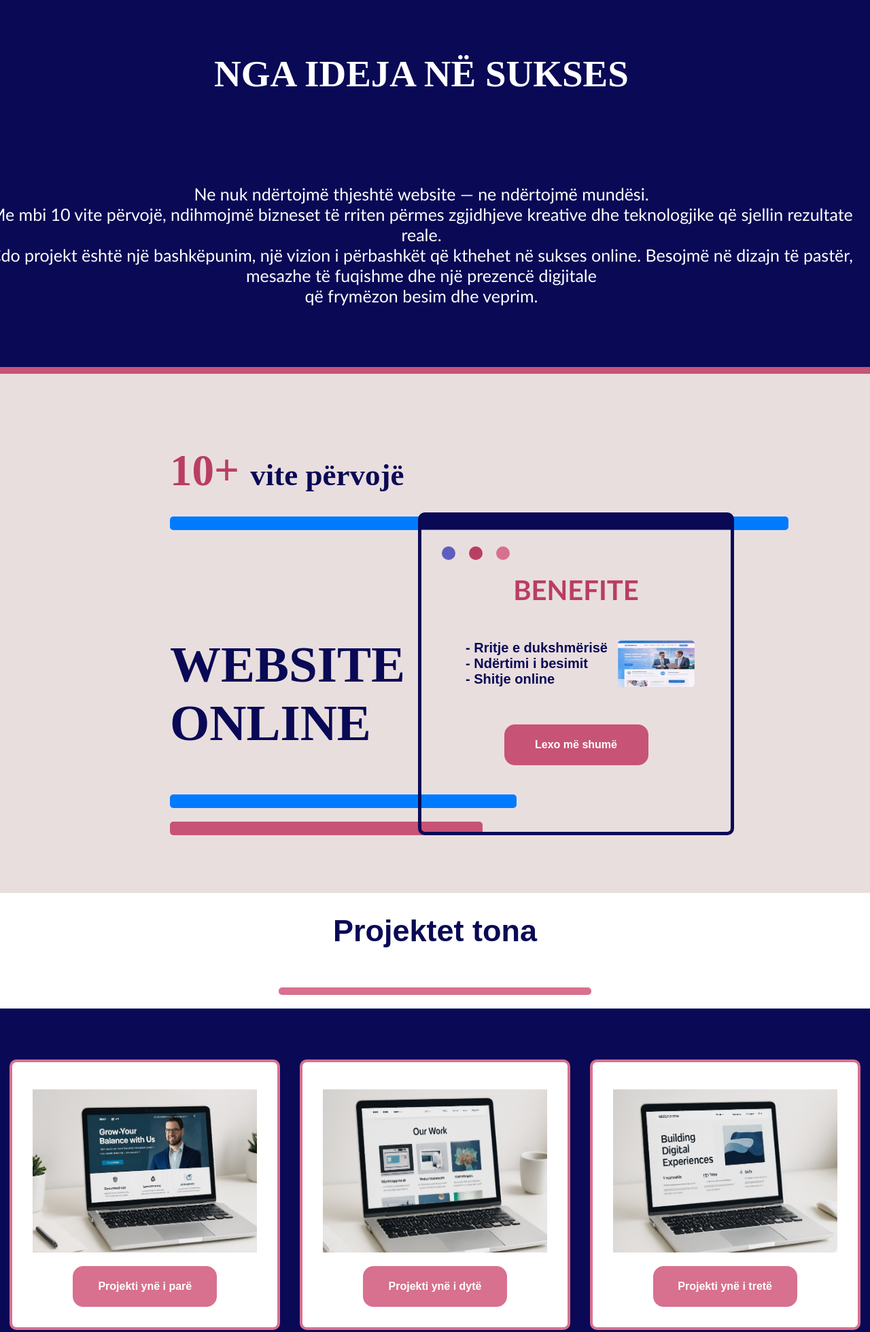
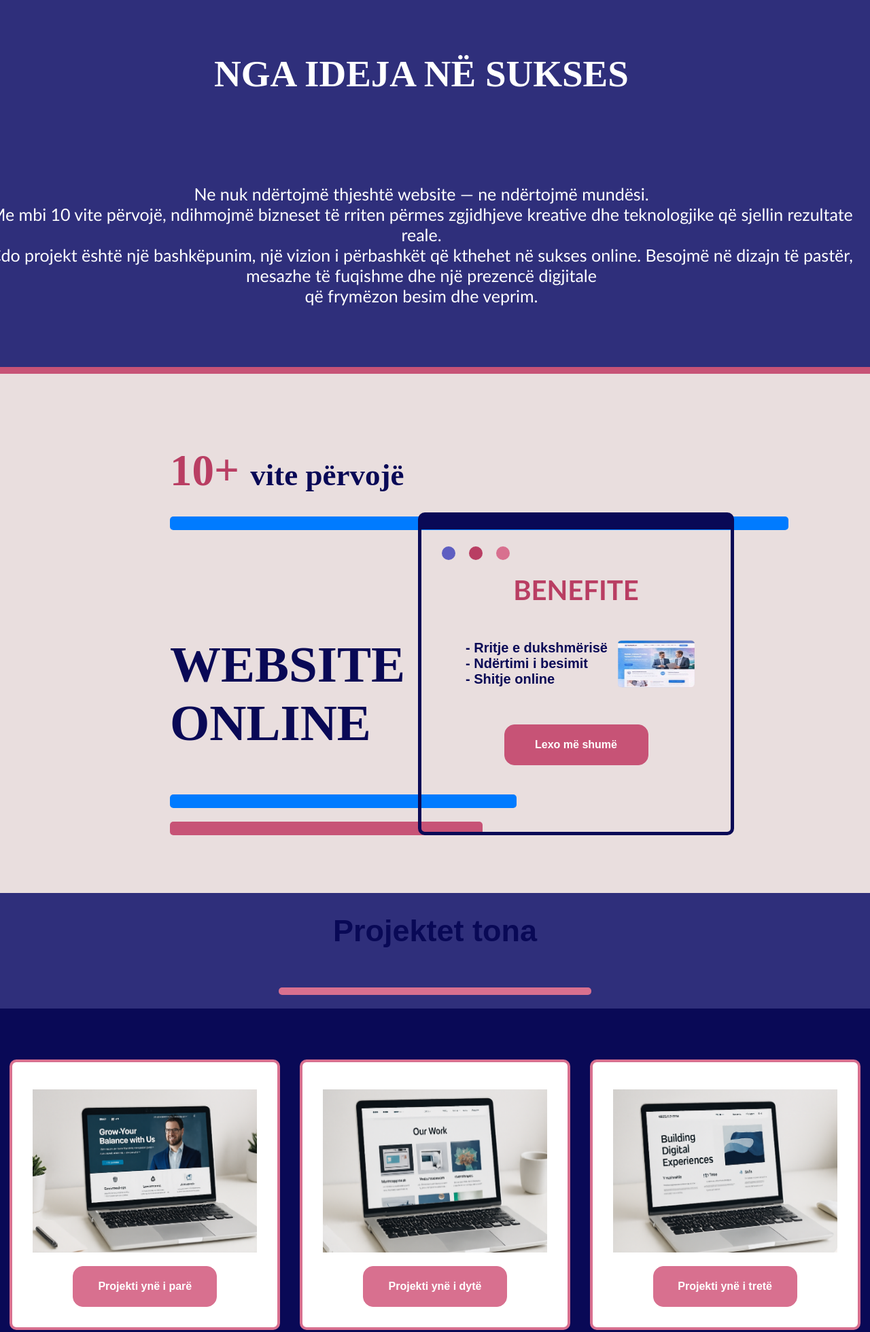
Before and after one commit to edlira2008/html-css-personal-project, a plain HTML site: page rrethnesh.html in a window 1280 px wide. Shown: the top 1960 px of the page at 68% size. Drawn offline with Linux system fonts and the light colour scheme.

Commit message:
Update style1.css

```diff
--- a/style1.css
+++ b/style1.css
@@ -420,3 +420,17 @@
   font-size: 45px;
   color: rgb(9, 9, 86);
 }
+ @media(min-width: 1000px) {
+  article {
+    background-color: rgb(47, 47, 123);
+    color: white;
+  }
+}
+
+
+@media(min-width: 1000px) {
+  #hhh3 {
+    background-color: rgb(47, 47, 123);
+    color: white;
+  }
+}
```
